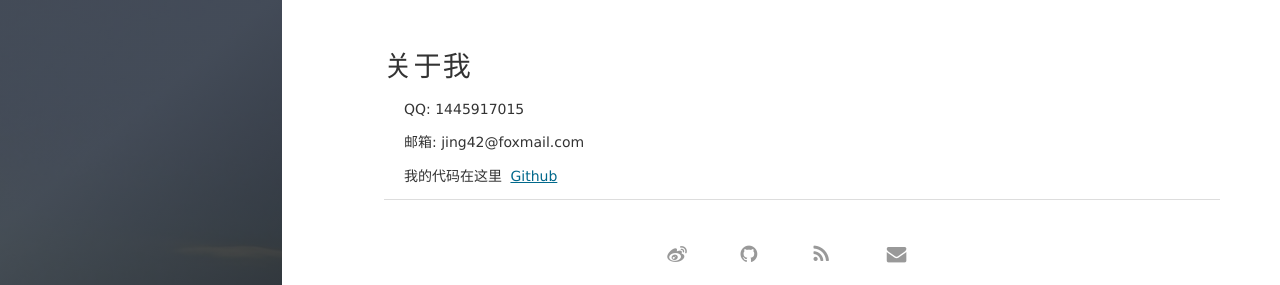
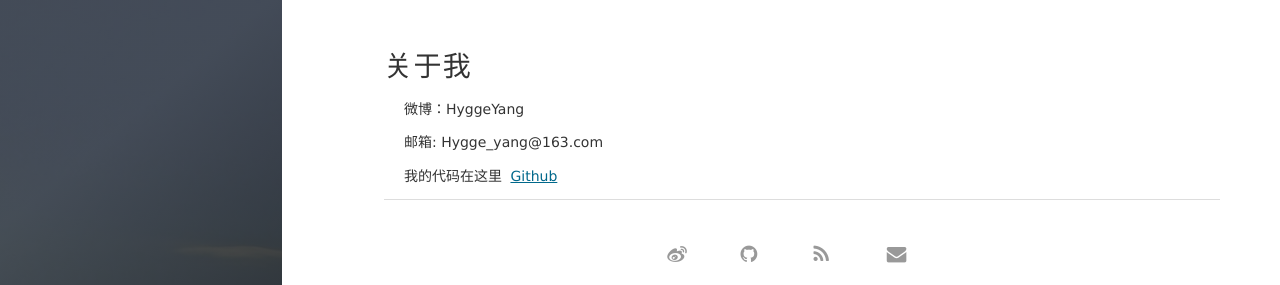
Before and after one commit to Jing42/HyggeYang.github.io, a Jekyll site: the page built from about.md, in a window 1280 px wide. Shown: the top 285 px of the page. Built offline with Jekyll 4.4.1, drawn with Linux system fonts in a browser that asks for light colours; nearby versions of some CDN libraries; comment, search, counter and statistics services are not loaded.

Commit message:
Update about.md

```diff
--- a/about.md
+++ b/about.md
@@ -4,8 +4,8 @@ title: 关于我
 ---
 
 <p>
-QQ: 1445917015
+微博：HyggeYang
 <p>
-邮箱: jing42@foxmail.com
+邮箱: Hygge_yang@163.com
 <p>
-我的代码在这里 <a target="_blank" href='https://github.com/Jing42'>Github</a>
+我的代码在这里 <a target="_blank" href='https://github.com/HyggeYang'>Github</a>
```
